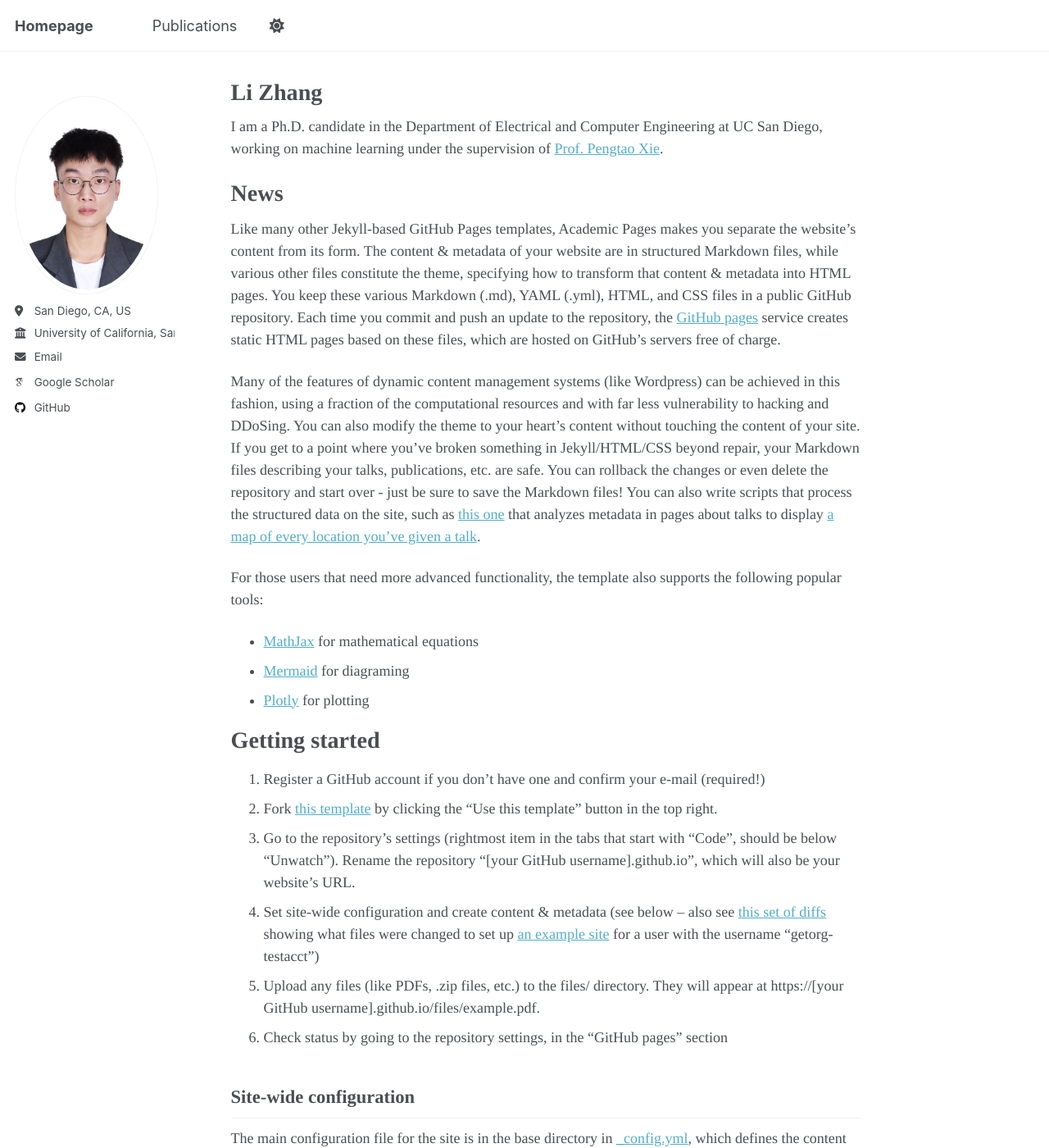
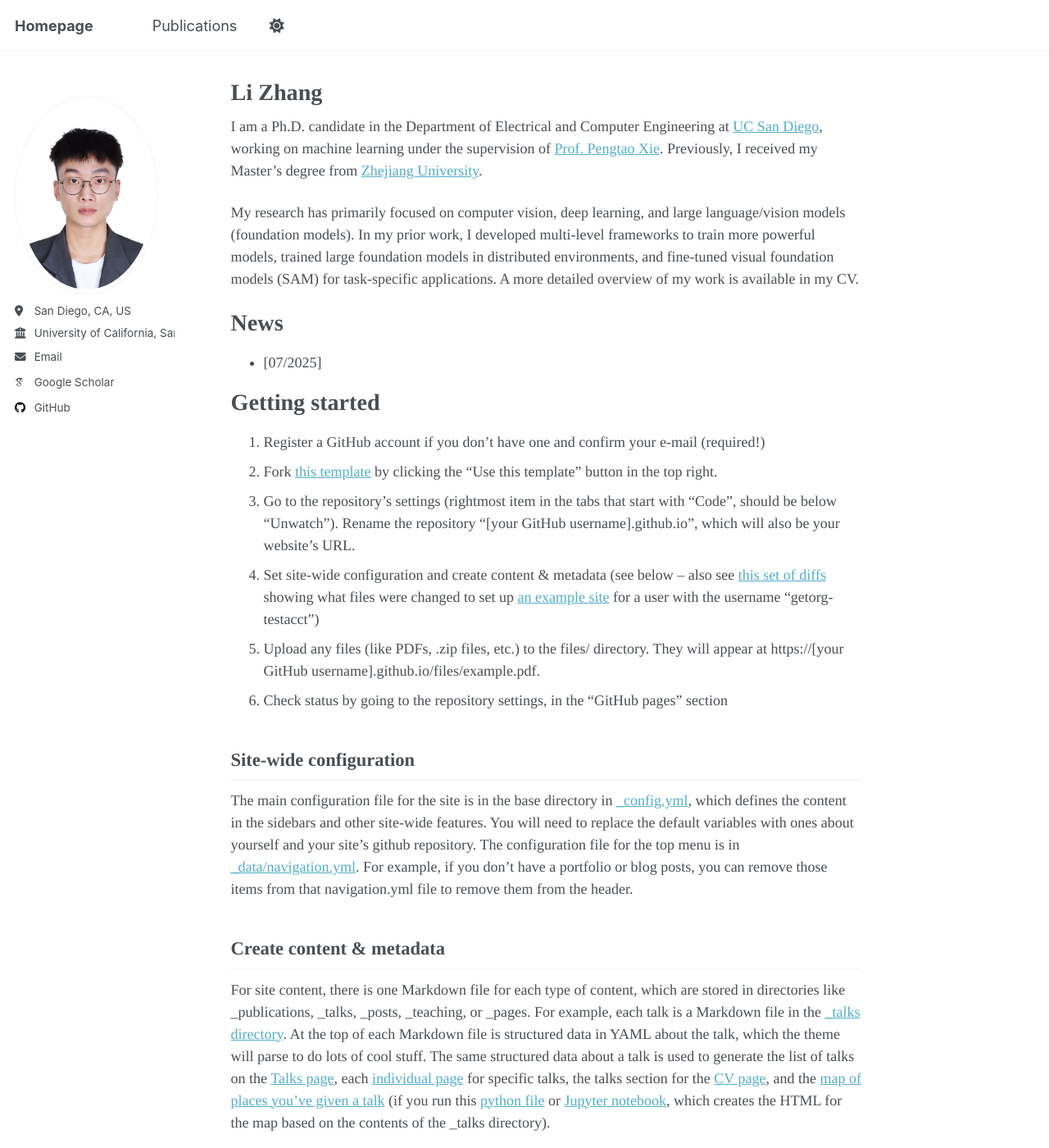
Before and after one commit to importZL/importZL.github.io, a Jekyll site: the page built from _pages/about.md, in a window 1280 px wide and 1400 px high. Shown: the whole window at 82% size. Built offline with Jekyll 4.4.1, drawn with Linux system fonts in a browser that asks for light colours; some web fonts are replaced; a script that is not in the unit is left out.

Commit message:
Update about.md

```diff
--- a/_pages/about.md
+++ b/_pages/about.md
@@ -7,18 +7,14 @@ redirect_from:
   - /about.html
 ---
 
-I am a Ph.D. candidate in the Department of Electrical and Computer Engineering at UC San Diego, working on machine learning under the supervision of [Prof. Pengtao Xie](https://pengtaoxie.github.io/).
+I am a Ph.D. candidate in the Department of Electrical and Computer Engineering at [UC San Diego](https://www.ucsd.edu/), working on machine learning under the supervision of [Prof. Pengtao Xie](https://pengtaoxie.github.io/). Previously, I received my Master's degree from [Zhejiang University](https://www.zju.edu.cn/english/).
+
+My research has primarily focused on computer vision, deep learning, and large language/vision models (foundation models). In my prior work, I developed multi-level frameworks to train more powerful models, trained large foundation models in distributed environments, and fine-tuned visual foundation models (SAM) for task-specific applications. A more detailed overview of my work is available in my CV.
+
 
 News
 ======
-Like many other Jekyll-based GitHub Pages templates, Academic Pages makes you separate the website's content from its form. The content & metadata of your website are in structured Markdown files, while various other files constitute the theme, specifying how to transform that content & metadata into HTML pages. You keep these various Markdown (.md), YAML (.yml), HTML, and CSS files in a public GitHub repository. Each time you commit and push an update to the repository, the [GitHub pages](https://pages.github.com/) service creates static HTML pages based on these files, which are hosted on GitHub's servers free of charge.
-
-Many of the features of dynamic content management systems (like Wordpress) can be achieved in this fashion, using a fraction of the computational resources and with far less vulnerability to hacking and DDoSing. You can also modify the theme to your heart's content without touching the content of your site. If you get to a point where you've broken something in Jekyll/HTML/CSS beyond repair, your Markdown files describing your talks, publications, etc. are safe. You can rollback the changes or even delete the repository and start over - just be sure to save the Markdown files! You can also write scripts that process the structured data on the site, such as [this one](https://github.com/academicpages/academicpages.github.io/blob/master/talkmap.ipynb) that analyzes metadata in pages about talks to display [a map of every location you've given a talk](https://academicpages.github.io/talkmap.html).
-
-For those users that need more advanced functionality, the template also supports the following popular tools:
-- [MathJax](https://www.mathjax.org/) for mathematical equations
-- [Mermaid](https://mermaid.js.org/) for diagraming
-- [Plotly](https://plotly.com/javascript/) for plotting
+- [07/2025]
 
 Getting started
 ======
```
